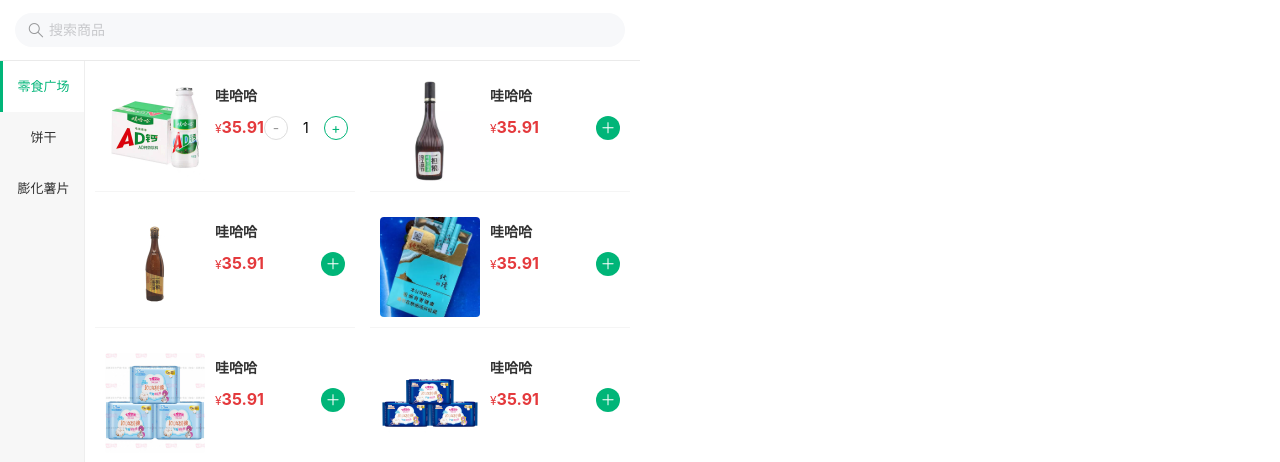
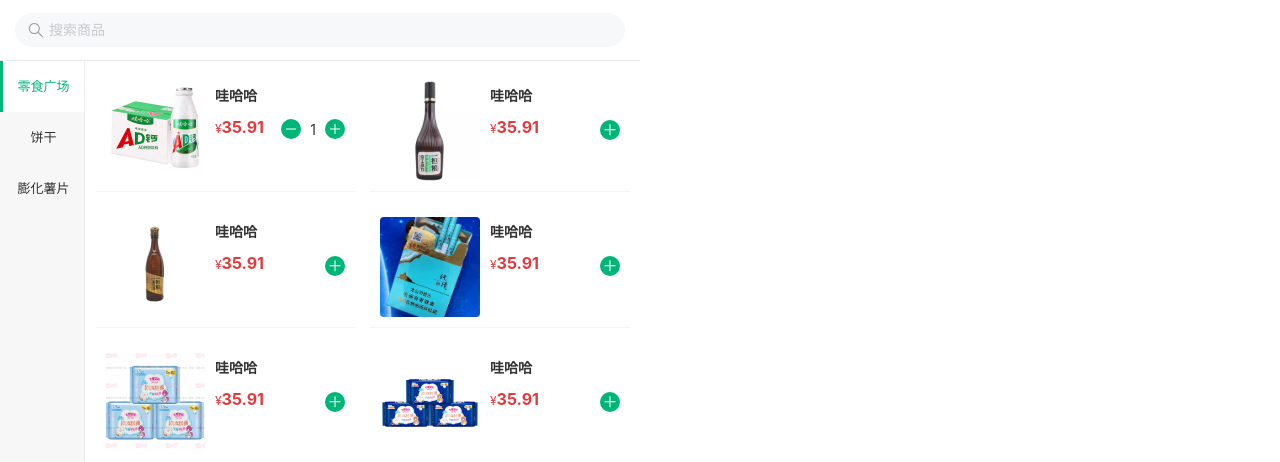
Before and after one commit to LaiZhan/mall, a Vue app: page /#/product-selection in a window 1280 px wide. Both pictures are taken after a click on the button 333 px from the left and 128 px from the top of the page. Shown: the top 462 px of the page. Built offline with nearby package versions, Linux system fonts and the light colour scheme.

Commit message:
change plus&minus style

```diff
--- a/src/components/ProductCard.vue
+++ b/src/components/ProductCard.vue
@@ -17,9 +17,13 @@
         </div>
         <div class="product-actions">
           <template v-if="product.quantity > 0">
-            <button class="quantity-btn decrease" @click="$emit('decrease-quantity', product)">-</button>
+            <van-stepper v-model="product.quantity" theme="round" min="0" max="99" button-size="20px" input-width="20px"
+              @plus="$emit('increase-quantity', product)" @minus="$emit('decrease-quantity', product)" />
+
+            <!-- <button class="quantity-btn decrease" @click="$emit('decrease-quantity', product)">-</button>
             <span class="quantity">{{ product.quantity }}</span>
-            <button class="quantity-btn increase" @click="$emit('increase-quantity', product)">+</button>
+            <button class="quantity-btn increase" @click="$emit('increase-quantity', product)">+</button> -->
+
           </template>
           <button v-else class="add-btn" @click="$emit('add-to-cart', product)">
             <van-icon name="plus" />
@@ -170,8 +174,8 @@ export default {
 }
 
 .add-btn {
-  width: 24px;
-  height: 24px;
+  width: 20px;
+  height: 20px;
   background-color: #00b578;
   color: white;
   border-radius: 50%;
@@ -180,5 +184,13 @@ export default {
   align-items: center;
   justify-content: center;
   cursor: pointer;
+  margin-top: 3px;
+}
+
+::v-deep .van-stepper__plus,
+::v-deep .van-stepper__minus {
+  border: 0;
+  color: white !important;
+  background: #00b578 !important;
 }
 </style>
```
